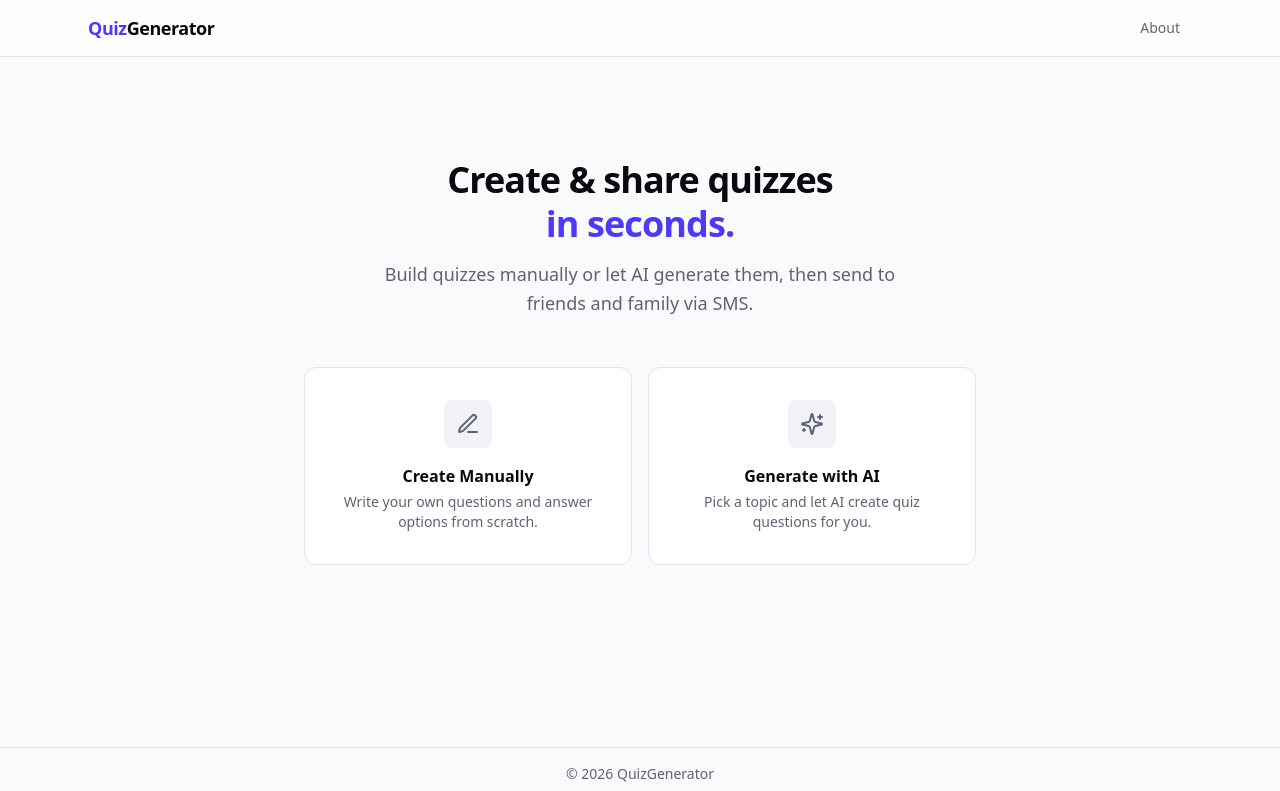
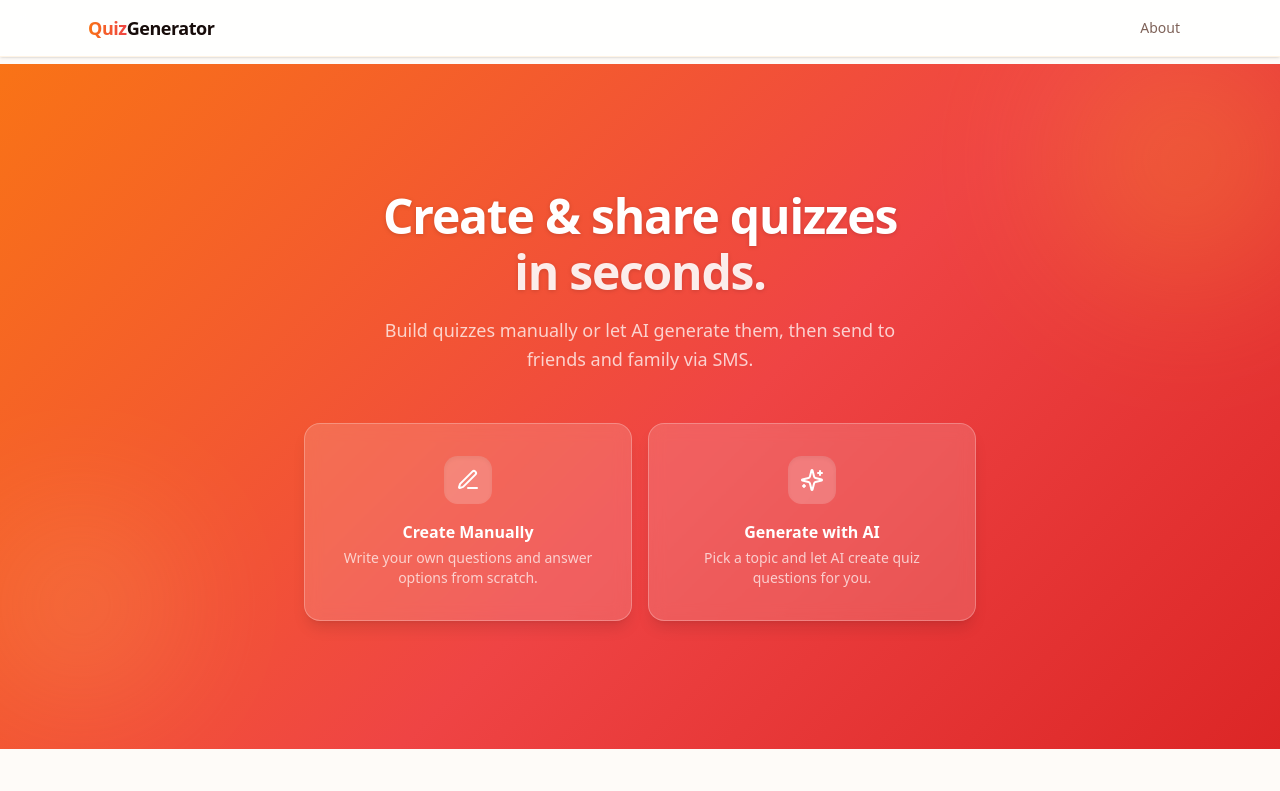
Before and after one commit to freddy24-7/QuizAppModern, a React (Vite) app in the folder QuizAppFrontend-main/: page / in a window 1280 px wide. Shown: the top 791 px of the page. Built offline with nearby package versions, Linux system fonts and the light colour scheme; no server answers.

Commit message:
improving the frontend

```diff
--- a/QuizAppFrontend-main/src/components/Header.tsx
+++ b/QuizAppFrontend-main/src/components/Header.tsx
@@ -8,13 +8,19 @@ const Header = () => {
   return (
     <>
       <header
-        className="fixed top-0 w-full bg-white/80 backdrop-blur-md border-b border-border z-50"
+        className="fixed top-0 w-full z-50 bg-white/85 backdrop-blur-md border-b border-orange-100/60 shadow-sm"
         role="banner"
       >
         <div className="max-w-6xl mx-auto px-6 h-14 flex justify-between items-center">
-          <h1 className="text-lg font-semibold tracking-tight text-foreground">
+          <h1 className="text-lg font-bold tracking-tight">
             <span className="sr-only">Quiz Generator</span>
-            <span className="text-primary">Quiz</span>Generator
+            <span
+              className="bg-clip-text text-transparent"
+              style={{ backgroundImage: 'linear-gradient(90deg, #f97316, #ef4444)' }}
+            >
+              Quiz
+            </span>
+            <span className="text-foreground">Generator</span>
           </h1>
           <nav aria-label="Main navigation">
             <Button
--- a/QuizAppFrontend-main/src/components/Home.tsx
+++ b/QuizAppFrontend-main/src/components/Home.tsx
@@ -8,14 +8,31 @@ const Home = () => {
   const handleAi = () => navigate('/quiz?mode=ai');
 
   return (
-    <div className="min-h-full w-full py-16 md:py-24 px-6">
-      <div className="max-w-4xl mx-auto">
+    <div className="min-h-full w-full">
+      {/* Gradient hero */}
+      <div
+        className="w-full py-20 md:py-32 px-6 relative overflow-hidden"
+        style={{
+          background: 'linear-gradient(135deg, #f97316 0%, #ef4444 55%, #dc2626 100%)',
+        }}
+      >
+        {/* Decorative blobs */}
+        <div
+          className="absolute -top-24 -right-24 w-96 h-96 rounded-full opacity-30 blur-3xl pointer-events-none"
+          style={{ background: 'radial-gradient(circle, #fbbf24 0%, transparent 70%)' }}
+        />
+        <div
+          className="absolute bottom-0 -left-16 w-72 h-72 rounded-full opacity-20 blur-3xl pointer-events-none"
+          style={{ background: 'radial-gradient(circle, #fde68a 0%, transparent 70%)' }}
+        />
+
+        <div className="max-w-4xl mx-auto relative z-10">
           <div className="text-center mb-12">
-          <h2 className="text-3xl md:text-4xl font-bold tracking-tight text-foreground">
+            <h2 className="text-3xl md:text-5xl font-bold tracking-tight text-white drop-shadow-sm">
               Create &amp; share quizzes
-            <span className="block text-primary mt-1">in seconds.</span>
+              <span className="block mt-2 text-white/90">in seconds.</span>
             </h2>
-          <p className="text-muted-foreground text-base md:text-lg leading-relaxed max-w-lg mx-auto mt-4">
+            <p className="text-white/75 text-base md:text-lg leading-relaxed max-w-lg mx-auto mt-5">
               Build quizzes manually or let AI generate them, then send to friends and family via SMS.
             </p>
           </div>
@@ -23,14 +40,14 @@ const Home = () => {
           <div className="grid grid-cols-1 sm:grid-cols-2 gap-4 max-w-2xl mx-auto">
             <button
               onClick={handleManual}
-            className="group flex flex-col items-center gap-4 p-8 rounded-xl border border-border bg-card hover:border-primary/40 hover:shadow-sm transition-all text-left"
+              className="group flex flex-col items-center gap-4 p-8 rounded-2xl border border-white/25 bg-white/15 backdrop-blur-sm hover:bg-white/25 hover:border-white/40 transition-all text-left shadow-lg"
             >
-            <div className="flex items-center justify-center size-12 rounded-lg bg-muted group-hover:bg-primary/10 transition-colors">
-              <PenLine className="size-6 text-muted-foreground group-hover:text-primary transition-colors" />
+              <div className="flex items-center justify-center size-12 rounded-xl bg-white/20 group-hover:bg-white/30 transition-colors shadow-inner">
+                <PenLine className="size-6 text-white" />
               </div>
               <div className="text-center">
-              <p className="font-semibold text-foreground">Create Manually</p>
-              <p className="text-sm text-muted-foreground mt-1">
+                <p className="font-semibold text-white text-base">Create Manually</p>
+                <p className="text-sm text-white/70 mt-1">
                   Write your own questions and answer options from scratch.
                 </p>
               </div>
@@ -38,14 +55,14 @@ const Home = () => {
 
             <button
               onClick={handleAi}
-            className="group flex flex-col items-center gap-4 p-8 rounded-xl border border-border bg-card hover:border-primary/40 hover:shadow-sm transition-all text-left"
+              className="group flex flex-col items-center gap-4 p-8 rounded-2xl border border-white/25 bg-white/15 backdrop-blur-sm hover:bg-white/25 hover:border-white/40 transition-all text-left shadow-lg"
             >
-            <div className="flex items-center justify-center size-12 rounded-lg bg-muted group-hover:bg-primary/10 transition-colors">
-              <Sparkles className="size-6 text-muted-foreground group-hover:text-primary transition-colors" />
+              <div className="flex items-center justify-center size-12 rounded-xl bg-white/20 group-hover:bg-white/30 transition-colors shadow-inner">
+                <Sparkles className="size-6 text-white" />
               </div>
               <div className="text-center">
-              <p className="font-semibold text-foreground">Generate with AI</p>
-              <p className="text-sm text-muted-foreground mt-1">
+                <p className="font-semibold text-white text-base">Generate with AI</p>
+                <p className="text-sm text-white/70 mt-1">
                   Pick a topic and let AI create quiz questions for you.
                 </p>
               </div>
@@ -53,6 +70,16 @@ const Home = () => {
           </div>
         </div>
       </div>
+
+      {/* Below-hero subtle info strip */}
+      <div className="w-full py-10 px-6">
+        <div className="max-w-2xl mx-auto text-center">
+          <p className="text-sm text-muted-foreground">
+            No account needed &mdash; create a quiz and share it instantly via SMS.
+          </p>
+        </div>
+      </div>
+    </div>
   );
 };
 
--- a/QuizAppFrontend-main/src/index.css
+++ b/QuizAppFrontend-main/src/index.css
@@ -4,72 +4,72 @@
 @custom-variant dark (&:is(.dark *));
 
 :root {
-  --radius: 0.5rem;
-  --background: oklch(0.985 0.002 247);
-  --foreground: oklch(0.145 0.014 281);
+  --radius: 0.6rem;
+  --background: oklch(0.99 0.005 60);
+  --foreground: oklch(0.17 0.02 30);
   --card: oklch(1 0 0);
-  --card-foreground: oklch(0.145 0.014 281);
+  --card-foreground: oklch(0.17 0.02 30);
   --popover: oklch(1 0 0);
-  --popover-foreground: oklch(0.145 0.014 281);
-  --primary: oklch(0.511 0.262 276.966);
-  --primary-foreground: oklch(0.985 0 0);
-  --secondary: oklch(0.962 0.018 272.314);
-  --secondary-foreground: oklch(0.359 0.144 278.697);
-  --muted: oklch(0.962 0.008 272);
-  --muted-foreground: oklch(0.50 0.03 277);
-  --accent: oklch(0.962 0.018 272.314);
-  --accent-foreground: oklch(0.359 0.144 278.697);
+  --popover-foreground: oklch(0.17 0.02 30);
+  --primary: oklch(0.63 0.21 38);
+  --primary-foreground: oklch(0.99 0 0);
+  --secondary: oklch(0.96 0.02 55);
+  --secondary-foreground: oklch(0.40 0.10 40);
+  --muted: oklch(0.96 0.012 55);
+  --muted-foreground: oklch(0.52 0.04 40);
+  --accent: oklch(0.96 0.02 55);
+  --accent-foreground: oklch(0.40 0.10 40);
   --destructive: oklch(0.577 0.245 27.325);
-  --border: oklch(0.922 0.012 272);
-  --input: oklch(0.922 0.012 272);
-  --ring: oklch(0.585 0.233 277.117);
-  --chart-1: oklch(0.511 0.262 276.966);
-  --chart-2: oklch(0.6 0.118 184.704);
-  --chart-3: oklch(0.398 0.07 227.392);
-  --chart-4: oklch(0.828 0.189 84.429);
-  --chart-5: oklch(0.769 0.188 70.08);
-  --sidebar: oklch(0.985 0 0);
-  --sidebar-foreground: oklch(0.145 0.014 281);
-  --sidebar-primary: oklch(0.511 0.262 276.966);
-  --sidebar-primary-foreground: oklch(0.985 0 0);
-  --sidebar-accent: oklch(0.962 0.018 272.314);
-  --sidebar-accent-foreground: oklch(0.359 0.144 278.697);
-  --sidebar-border: oklch(0.922 0.012 272);
-  --sidebar-ring: oklch(0.585 0.233 277.117);
+  --border: oklch(0.91 0.015 55);
+  --input: oklch(0.91 0.015 55);
+  --ring: oklch(0.63 0.21 38);
+  --chart-1: oklch(0.63 0.21 38);
+  --chart-2: oklch(0.60 0.18 160);
+  --chart-3: oklch(0.55 0.15 220);
+  --chart-4: oklch(0.72 0.16 80);
+  --chart-5: oklch(0.68 0.20 20);
+  --sidebar: oklch(0.99 0.005 60);
+  --sidebar-foreground: oklch(0.17 0.02 30);
+  --sidebar-primary: oklch(0.63 0.21 38);
+  --sidebar-primary-foreground: oklch(0.99 0 0);
+  --sidebar-accent: oklch(0.96 0.02 55);
+  --sidebar-accent-foreground: oklch(0.40 0.10 40);
+  --sidebar-border: oklch(0.91 0.015 55);
+  --sidebar-ring: oklch(0.63 0.21 38);
 }
 
 .dark {
-  --background: oklch(0.145 0.014 281);
-  --foreground: oklch(0.985 0 0);
-  --card: oklch(0.21 0.022 281);
-  --card-foreground: oklch(0.985 0 0);
-  --popover: oklch(0.21 0.022 281);
-  --popover-foreground: oklch(0.985 0 0);
-  --primary: oklch(0.673 0.182 276.935);
-  --primary-foreground: oklch(0.145 0.014 281);
-  --secondary: oklch(0.274 0.04 281);
-  --secondary-foreground: oklch(0.985 0 0);
-  --muted: oklch(0.274 0.04 281);
-  --muted-foreground: oklch(0.705 0.015 281);
-  --accent: oklch(0.274 0.04 281);
-  --accent-foreground: oklch(0.985 0 0);
+  --background: oklch(0.16 0.02 30);
+  --foreground: oklch(0.97 0 0);
+  --card: oklch(0.22 0.025 30);
+  --card-foreground: oklch(0.97 0 0);
+  --popover: oklch(0.22 0.025 30);
+  --popover-foreground: oklch(0.97 0 0);
+  --primary: oklch(0.72 0.20 45);
+  --primary-foreground: oklch(0.15 0.02 30);
+  --secondary: oklch(0.28 0.03 35);
+  --secondary-foreground: oklch(0.97 0 0);
+  --muted: oklch(0.28 0.03 35);
+  --muted-foreground: oklch(0.65 0.02 40);
+  --accent: oklch(0.28 0.03 35);
+  --accent-foreground: oklch(0.97 0 0);
   --destructive: oklch(0.704 0.191 22.216);
   --border: oklch(1 0 0 / 10%);
   --input: oklch(1 0 0 / 15%);
-  --ring: oklch(0.585 0.233 277.117);
-  --chart-1: oklch(0.511 0.262 276.966);
-  --chart-2: oklch(0.696 0.17 162.48);
-  --chart-3: oklch(0.769 0.188 70.08);
-  --chart-4: oklch(0.627 0.265 303.9);
-  --chart-5: oklch(0.645 0.246 16.439);
-  --sidebar: oklch(0.21 0.022 281);
-  --sidebar-foreground: oklch(0.985 0 0);
-  --sidebar-primary: oklch(0.585 0.233 277.117);
-  --sidebar-primary-foreground: oklch(0.985 0 0);
-  --sidebar-accent: oklch(0.274 0.04 281);
-  --sidebar-accent-foreground: oklch(0.985 0 0);
+  --ring: oklch(0.72 0.20 45);
+  --chart-1: oklch(0.72 0.20 45);
+  --chart-2: oklch(0.70 0.17 162);
+  --chart-3: oklch(0.77 0.19 70);
+  --chart-4: oklch(0.63 0.27 304);
+  --chart-5: oklch(0.65 0.25 16);
+  --sidebar: oklch(0.22 0.025 30);
+  --sidebar-foreground: oklch(0.97 0 0);
+  --sidebar-primary: oklch(0.72 0.20 45);
+  --sidebar-primary-foreground: oklch(0.15 0.02 30);
+  --sidebar-accent: oklch(0.28 0.03 35);
+  --sidebar-accent-foreground: oklch(0.97 0 0);
   --sidebar-border: oklch(1 0 0 / 10%);
-  --sidebar-ring: oklch(0.585 0.233 277.117);
+  --sidebar-ring: oklch(0.72 0.20 45);
 }
 
 @theme inline {
@@ -116,5 +116,8 @@
   }
   body {
     @apply bg-background text-foreground;
+    background-image: radial-gradient(ellipse 80% 60% at 60% -10%, oklch(0.92 0.07 55 / 0.5) 0%, transparent 70%),
+                      radial-gradient(ellipse 60% 50% at 100% 80%, oklch(0.88 0.08 35 / 0.25) 0%, transparent 60%);
+    background-attachment: fixed;
   }
 }
```
Also changed, not shown: QuizAppFrontend-main/src/components/QuizForm.tsx (+12 -5 lines). Lines whose indentation alone changed are shown as unchanged.
